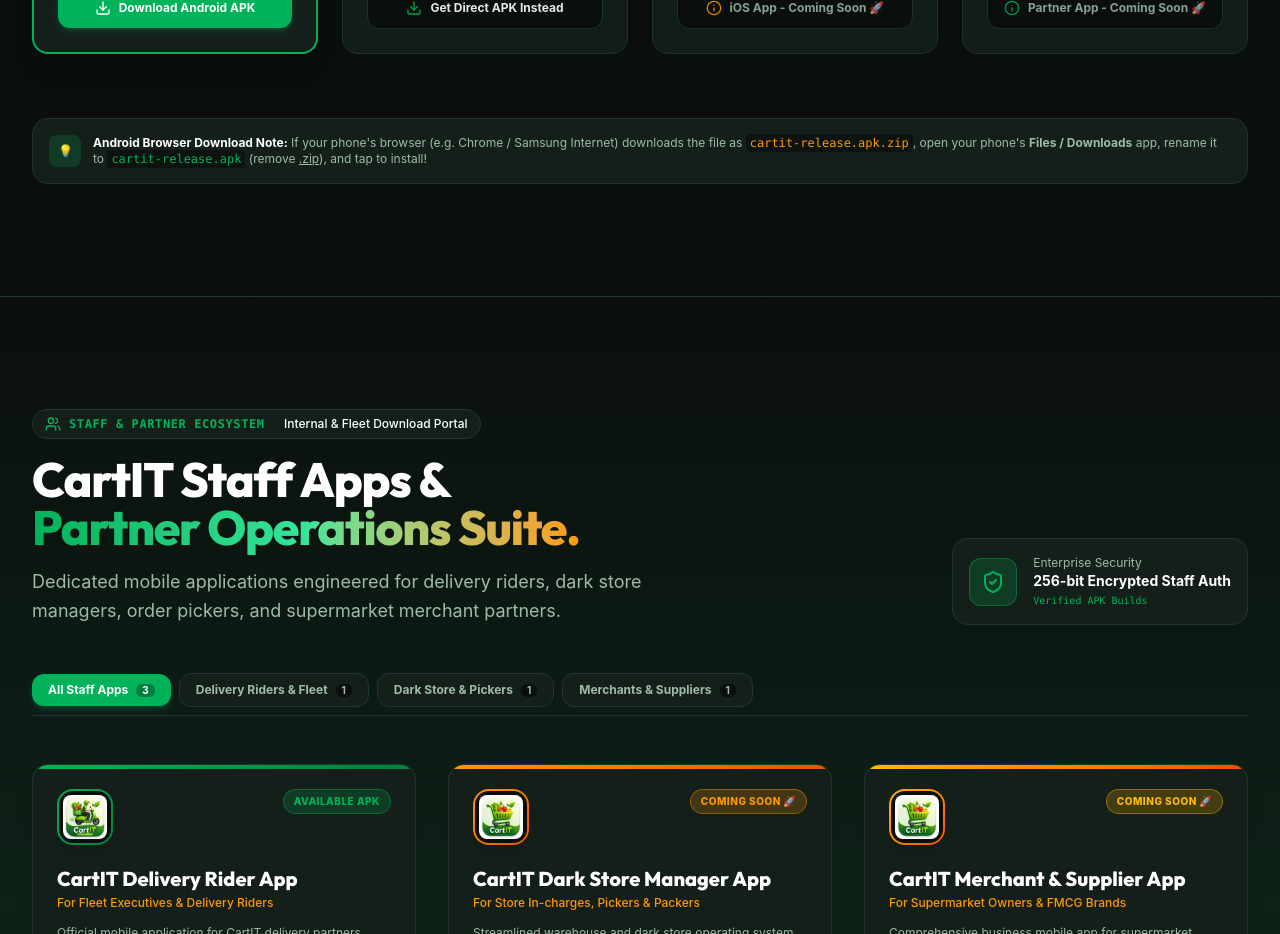
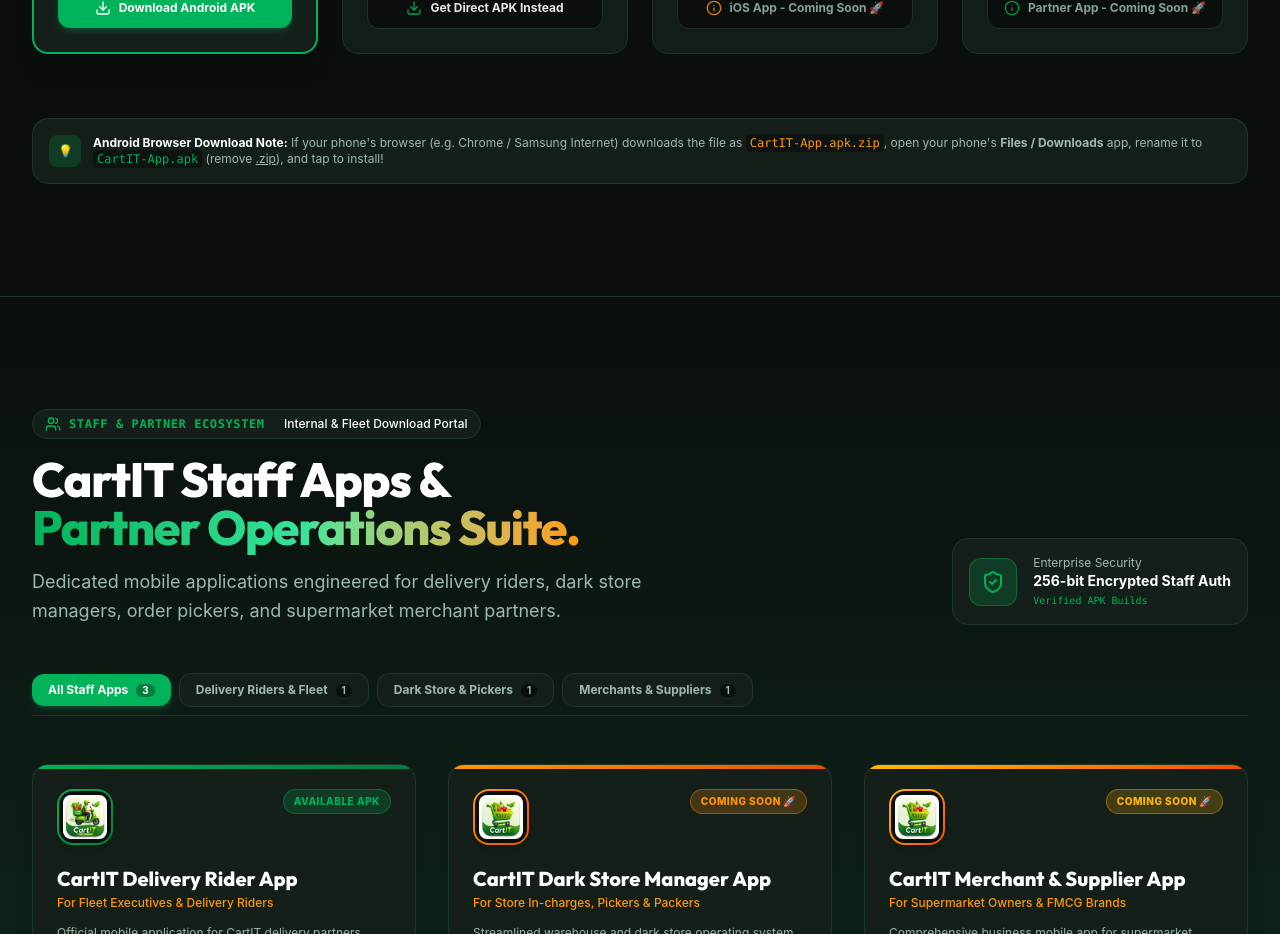
Before and after one commit to dineshnaikg2003/cartit-website, a React (Vite) app: page / in a window 1280 px wide. Shown: the part 6200-7134 px from the top of the page. Built offline with nearby package versions, Linux system fonts and the light colour scheme; no server answers.

Commit message:
Set downloaded APK file names to match app names (CartIT-App.apk & CartIT-Delivery-App.apk)

```diff
--- a/render.yaml
+++ b/render.yaml
@@ -5,6 +5,18 @@
     buildCommand: npm run build
     staticPublishPath: ./dist
     headers:
+      - path: /cartit-release.apk
+        name: Content-Type
+        value: application/vnd.android.package-archive
+      - path: /cartit-release.apk
+        name: Content-Disposition
+        value: attachment; filename="CartIT-App.apk"
+      - path: /cartit-delivery-release.apk
+        name: Content-Type
+        value: application/vnd.android.package-archive
+      - path: /cartit-delivery-release.apk
+        name: Content-Disposition
+        value: attachment; filename="CartIT-Delivery-App.apk"
       - path: /*.apk
         name: Content-Type
         value: application/vnd.android.package-archive
--- a/src/components/DownloadSection.tsx
+++ b/src/components/DownloadSection.tsx
@@ -49,7 +49,7 @@
             // Trigger real APK download
             const a = document.createElement('a');
             a.href = '/cartit-release.apk';
-            a.download = 'cartit-release.apk';
+            a.download = 'CartIT-App.apk';
             document.body.appendChild(a);
             a.click();
             document.body.removeChild(a);
@@ -107,7 +107,7 @@
 
             <a
               href="/cartit-release.apk"
-              download="cartit-release.apk"
+              download="CartIT-App.apk"
               className="flex items-center gap-2 px-5 py-3 rounded-xl bg-[#00B259] hover:bg-[#008040] text-white text-xs font-black transition-all shadow-md shadow-emerald-500/20 cursor-pointer"
             >
               <Download className="w-4 h-4" />
@@ -143,7 +143,7 @@
 
               <a
                 href="/cartit-release.apk"
-                download="cartit-release.apk"
+                download="CartIT-App.apk"
                 type="application/vnd.android.package-archive"
                 className="w-full flex items-center justify-center gap-2 py-3 bg-[#00B259] hover:bg-[#008040] text-white font-bold rounded-xl text-xs transition-all cursor-pointer shadow-md shadow-emerald-500/20"
               >
@@ -176,7 +176,7 @@
 
               <a
                 href="/cartit-release.apk"
-                download="cartit-release.apk"
+                download="CartIT-App.apk"
                 className="w-full flex items-center justify-center gap-2 py-3 bg-[#0A0F0D] hover:bg-[#1F382B] text-white border border-[#1F382B] font-bold rounded-xl text-xs transition-all cursor-pointer"
               >
                 <Download className="w-4 h-4 text-[#00B259]" />
@@ -255,7 +255,7 @@
               💡
             </div>
             <div>
-              <strong className="text-white">Android Browser Download Note:</strong> If your phone's browser (e.g. Chrome / Samsung Internet) downloads the file as <code className="text-[#FF9800] bg-black/40 px-1 py-0.5 rounded font-mono">cartit-release.apk.zip</code>, open your phone's <strong>Files / Downloads</strong> app, rename it to <code className="text-[#00B259] bg-black/40 px-1 py-0.5 rounded font-mono">cartit-release.apk</code> (remove <span className="underline">.zip</span>), and tap to install!
+              <strong className="text-white">Android Browser Download Note:</strong> If your phone's browser (e.g. Chrome / Samsung Internet) downloads the file as <code className="text-[#FF9800] bg-black/40 px-1 py-0.5 rounded font-mono">CartIT-App.apk.zip</code>, open your phone's <strong>Files / Downloads</strong> app, rename it to <code className="text-[#00B259] bg-black/40 px-1 py-0.5 rounded font-mono">CartIT-App.apk</code> (remove <span className="underline">.zip</span>), and tap to install!
             </div>
           </div>
         </div>
@@ -277,7 +277,7 @@
 
               <div>
                 <h3 className="text-xl font-bold text-white">Downloading CartIT APK</h3>
-                <p className="text-xs text-[#9EBAAA] mt-1">Downloading official release build (cartit-release.apk)...</p>
+                <p className="text-xs text-[#9EBAAA] mt-1">Downloading official release build (CartIT-App.apk)...</p>
               </div>
 
               {/* Progress Bar */}
--- a/src/components/StaffPortalSection.tsx
+++ b/src/components/StaffPortalSection.tsx
@@ -40,7 +40,7 @@
       version: 'v1.2.0 (Build 8)',
       fileSize: '52.4 MB',
       downloadUrl: '/cartit-delivery-release.apk',
-      filename: 'cartit-delivery-release.apk',
+      filename: 'CartIT-Delivery-App.apk',
       description: 'Official mobile application for CartIT delivery partners. Receive real-time order dispatch alerts, optimized turn-by-turn route navigation, and instant payout tracking.',
       features: [
         'Real-time GPS order dispatch & route optimization',
```
Also changed, not shown: 1 other file (tests, documents, lock files or other folders).
